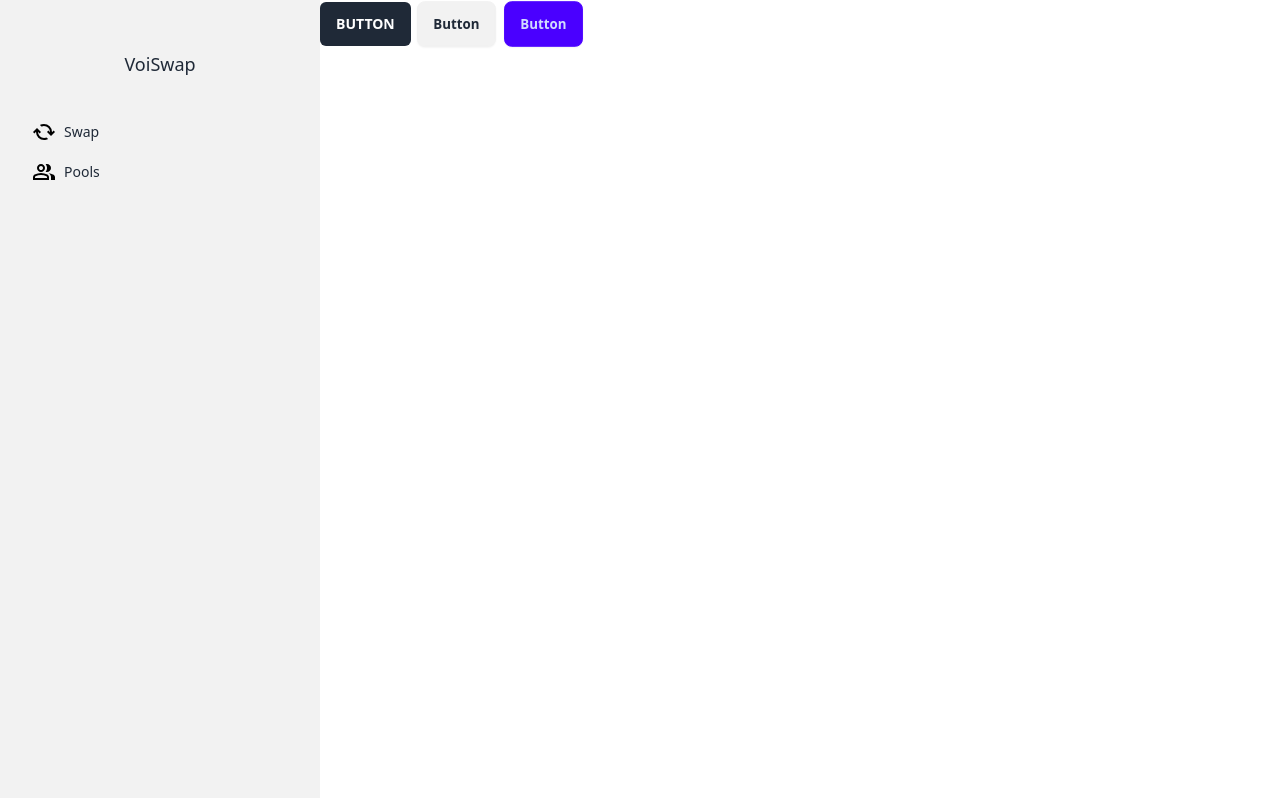
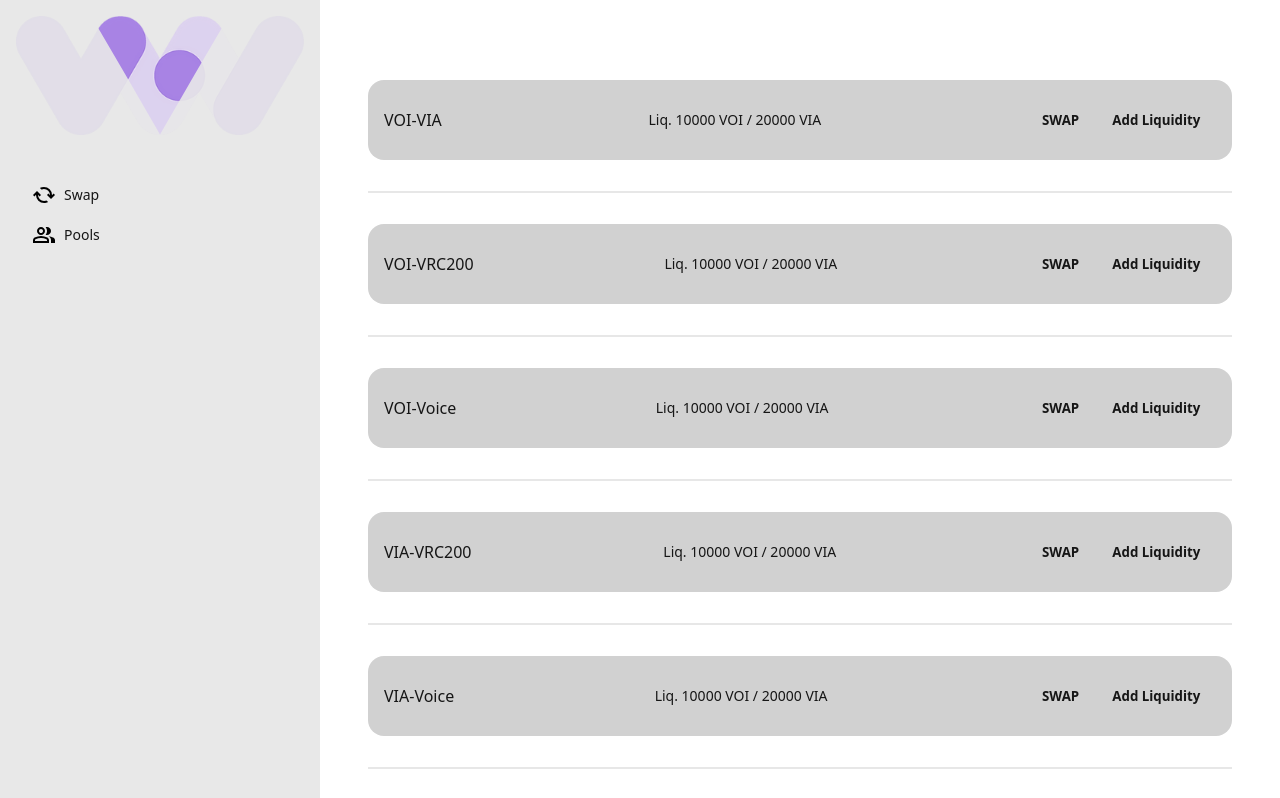
Before and after one commit to NomadexApp/nomadex-web, a SvelteKit app: page /pools in a window 1280 px wide. Shown: the top 798 px of the page. Built offline with nearby package versions, Linux system fonts and the light colour scheme.

Commit message:
update ui

```diff
--- a/src/app.html
+++ b/src/app.html
@@ -6,7 +6,7 @@
 		<meta name="viewport" content="width=device-width" />
 		%sveltekit.head%
 	</head>
-	<body data-sveltekit-preload-data="hover" data-theme="light">
+	<body data-sveltekit-preload-data="hover" data-theme="voitheme">
 		<div style="display: contents">%sveltekit.body%</div>
 	</body>
 </html>
--- a/src/lib/Dropdown.svelte
+++ b/src/lib/Dropdown.svelte
@@ -5,6 +5,8 @@
 	export let selected: Option | undefined = firstSelected ? options[0] : undefined;
 	export let selectedValue: any = selected?.value;
 	export let onSelect = (value: any, option: Option) => {};
+	let className = '';
+	export { className as class };
 
 	let dropdownElement: HTMLDetailsElement;
 
@@ -20,7 +22,7 @@
 </script>
 
 <details class="dropdown dropdown-bottom dropdown-end" bind:this={dropdownElement}>
-	<summary class="m-1 btn">{selected?.name || 'None'}</summary>
+	<summary class="m-1 btn {className}">{selected?.name || 'None'}</summary>
 	<ul class="p-2 shadow menu dropdown-content z-[1] bg-base-100 rounded-box w-52">
 		{#each options as opt}
 			<li on:keydown={null} on:click={handleOptClick(opt)}>
--- a/src/lib/Sidebar.svelte
+++ b/src/lib/Sidebar.svelte
@@ -1,17 +1,19 @@
-<div class="hidden md:block">
-	<div class="drawer drawer-open">
+<div class="drawer drawer-open max-w-min">
 	<input id="my-drawer" type="checkbox" class="drawer-toggle" />
-		<div class="drawer-content">
-			<slot />
-		</div>
+	<div class="drawer-content" />
 	<div class="drawer-side">
 		<label for="my-drawer" aria-label="close sidebar" class="drawer-overlay" />
 		<ul class="menu p-4 w-80 min-h-full bg-base-200 text-base-content">
-				<span
-					class="w-24 h-24 flex justify-center items-center rounded-full text-lg hover:bg-gray-300 transition-all mx-auto cursor-pointer"
-				>
-					VoiSwap
-				</span>
+			<div class="cursor-pointer transition-all relative">
+				<img class="mask mask-triangle-2 opacity-50" alt="voi logo" src="/favicon.png" />
+				<img
+					class="absolute top-0 opacity-5 hover:opacity-100 transition-opacity duration-1000"
+					alt="voi logo"
+					src="/favicon.png"
+				/>
+			</div>
+			<br />
+			<br />
 			<li>
 				<a href="/swap" tabindex="0">
 					<svg xmlns="http://www.w3.org/2000/svg" height="24" viewBox="0 -960 960 960" width="24">
@@ -35,4 +37,3 @@
 		</ul>
 	</div>
 </div>
-</div>
--- a/src/routes/+layout.svelte
+++ b/src/routes/+layout.svelte
@@ -3,7 +3,12 @@
 	import '../app.css';
 </script>
 
-<Sidebar><slot /></Sidebar>
+<div class="hidden md:flex">
+	<Sidebar />
+	<div class="w-full flex flex-col">
+		<slot />
+	</div>
+</div>
 <div class="md:hidden flex w-[calc(100vw)] h-[calc(100vh)] justify-center items-center">
 	This screen size not supported for now
 </div>
--- a/src/routes/pools/+page.svelte
+++ b/src/routes/pools/+page.svelte
@@ -1,7 +1,34 @@
-<button
-	class="inline-block cursor-pointer rounded-md bg-gray-800 px-4 py-3 text-center text-sm font-semibold uppercase text-white transition duration-200 ease-in-out hover:bg-gray-900"
->
-	Button
-</button>
-<button class="btn">Button</button>
-<button class="btn btn-primary">Button</button>
+<script lang="ts">
+	import { goto } from '$app/navigation';
+	import { TokenType, type Token, knownTokens } from '$lib';
+	import Dropdown from '$lib/Dropdown.svelte';
+
+	let pools: [Token, Token][] = [
+		[knownTokens[0], knownTokens[1]],
+		[knownTokens[0], knownTokens[2]],
+		[knownTokens[0], knownTokens[3]],
+		[knownTokens[1], knownTokens[2]],
+		[knownTokens[1], knownTokens[3]],
+		[knownTokens[2], knownTokens[3]]
+	];
+</script>
+
+<div class="p-12 flex flex-col justify-start items-stretch h-full gap-2 pt-20">
+	{#each pools as pool}
+		<div class="grid h-20 card bg-base-300 rounded-box place-items-center">
+			<div class="w-full flex justify-between items-center py-2 px-4">
+				<span class="text-md">{pool[0].ticker}-{pool[1].ticker}</span>
+				<span class="text-sm">
+					Liq. {10000} VOI / {20000} VIA
+				</span>
+				<div>
+					<a href="/swap/{pool[0].ticker}-{pool[1].ticker}" class="btn btn-ghost btn-sm">SWAP</a>
+					<a href="/swap/{pool[0].ticker}-{pool[1].ticker}" class="btn btn-ghost btn-sm">
+						Add Liquidity
+					</a>
+				</div>
+			</div>
+		</div>
+		<div class="divider" />
+	{/each}
+</div>
--- a/src/routes/swap/+page.svelte
+++ b/src/routes/swap/+page.svelte
@@ -1,63 +1,9 @@
 <script lang="ts">
-	import { TokenType, type Token, knownTokens } from '$lib';
-	import Dropdown from '$lib/Dropdown.svelte';
+	import { goto } from '$app/navigation';
+	import { knownTokens } from '$lib';
+	import { onMount } from 'svelte';
 
-	let tokens: Token[] = [knownTokens[0], knownTokens[1]];
-
-	function swapOptions(token: Token): Token[] {
-		return knownTokens.filter((tok) => tok.ticker !== token.ticker);
-	}
-
-	function setSelectedToken(token: Token, index: number) {
-		const lastSelected = tokens[index];
-		if (lastSelected.ticker !== token.ticker) {
-			let otherTokenIndex: number = index === 0 ? 1 : 0;
-			if (token.ticker === tokens[otherTokenIndex].ticker) {
-				tokens[otherTokenIndex] = tokens[index];
-			}
-			tokens[index] = token;
-		}
-	}
+	onMount(() => {
+		goto(`/swap/${knownTokens[0].ticker}-${knownTokens[1].ticker}`, { replaceState: true });
+	});
 </script>
-
-<div class="flex flex-col justify-center items-center h-full prose">
-	<form on:submit|preventDefault class="flex flex-col gap-2 lg:min-w-72">
-		<h4 class="text-left">Swap {tokens[0].ticker} for {tokens[1].ticker}</h4>
-		<label for="">
-			{tokens[0].ticker}
-			{#if tokens[0].type}({tokens[0].type}){/if}
-		</label>
-		<div>
-			<input
-				type="number"
-				placeholder="{tokens[0].ticker} amount"
-				class="input input-bordered input-primary"
-			/>
-			<Dropdown
-				options={knownTokens.map((token) => ({ name: token.ticker, value: token }))}
-				selected={{ name: tokens[0].ticker, value: tokens[0] }}
-				onSelect={(value) => setSelectedToken(value, 0)}
-			/>
-		</div>
-		<label for=""
-			>{tokens[1].ticker}
-			{#if tokens[1].type}({tokens[1].type}){/if}</label
-		>
-		<div>
-			<input
-				type="number"
-				placeholder="{tokens[1].ticker} amount"
-				class="input input-bordered input-primary"
-			/>
-			<Dropdown
-				options={knownTokens.map((token) => ({ name: token.ticker, value: token }))}
-				selected={{ name: tokens[1].ticker, value: tokens[1] }}
-				onSelect={(value) => setSelectedToken(value, 1)}
-			/>
-		</div>
-		<button
-			class="btn btn-outline btn-primary"
-			class:btn-disabled={tokens[0].ticker === tokens[1].ticker}>Swap</button
-		>
-	</form>
-</div>
--- /dev/null
+++ b/src/routes/swap/[tokenA]-[tokenB]/+page.svelte
@@ -0,0 +1,88 @@
+<script lang="ts">
+	import { TokenType, type Token, knownTokens } from '$lib';
+	import Dropdown from '$lib/Dropdown.svelte';
+	import { getStores } from '$app/stores';
+	import { goto } from '$app/navigation';
+	import { onMount } from 'svelte';
+	import { browser } from '$app/environment';
+
+	const { page } = getStores();
+	const tokenA = knownTokens.find((token) => token.ticker === $page.params.tokenA);
+	const tokenB = knownTokens.find((token) => token.ticker === $page.params.tokenB);
+
+	let tokens: [Token, Token] | undefined = undefined;
+
+	onMount(() => {
+		if (!tokenA || !tokenB) {
+			goto(`/swap/${knownTokens[0].ticker}-${knownTokens[1].ticker}`, { replaceState: true });
+			return;
+		}
+		tokens = [tokenA, tokenB];
+	});
+
+	function setSelectedToken(token: Token, index: number) {
+		if (!tokens) return;
+		const lastSelected = tokens[index];
+		if (lastSelected.ticker !== token.ticker) {
+			let otherTokenIndex: number = index === 0 ? 1 : 0;
+			if (token.ticker === tokens[otherTokenIndex].ticker) {
+				tokens[otherTokenIndex] = tokens[index];
+			}
+			tokens[index] = token;
+		}
+	}
+
+	function updateRoute(tokenA: Token, tokenB: Token) {
+		goto(`/swap/${tokenA.ticker}-${tokenB.ticker}`);
+	}
+
+	$: browser && tokens && tokens[0] && tokens[1] && updateRoute(tokens[0], tokens[1]);
+</script>
+
+{#if tokenA && tokenB && tokens}
+	<div class="w-full h-full flex flex-col items-center p-12">
+		<form on:submit|preventDefault class="flex flex-col gap-2 w-full max-w-[448px] mt-40 prose">
+			<h4 class="text-left">Swap {tokens[0].ticker} for {tokens[1].ticker}</h4>
+			<label for="">
+				{tokens[0].ticker}
+				{#if tokens[0].type}({tokens[0].type}){/if}
+			</label>
+			<div class="flex items-center">
+				<input
+					type="number"
+					placeholder="{tokens[0].ticker} amount"
+					class="input input-primary border-r-0 rounded-r-none input-bordered w-full focus:outline-none"
+				/>
+				<Dropdown
+					class="btn-primary border-primary border-l-0 rounded-l-none m-0"
+					options={knownTokens.map((token) => ({ name: token.ticker, value: token }))}
+					selected={{ name: tokens[0].ticker, value: tokens[0] }}
+					onSelect={(value) => setSelectedToken(value, 0)}
+				/>
+			</div>
+			<label for=""
+				>{tokens[1].ticker}
+				{#if tokens[1].type}({tokens[1].type}){/if}</label
+			>
+			<div class="flex items-center">
+				<input
+					type="number"
+					placeholder="{tokens[1].ticker} amount"
+					class="input input-primary border-r-0 rounded-r-none input-bordered w-full focus:outline-none"
+				/>
+				<Dropdown
+					class="btn-primary border-primary border-l-0 rounded-l-none m-0"
+					options={knownTokens.map((token) => ({ name: token.ticker, value: token }))}
+					selected={{ name: tokens[1].ticker, value: tokens[1] }}
+					onSelect={(value) => setSelectedToken(value, 1)}
+				/>
+			</div>
+			<div class="flex justify-center mt-2">
+				<button
+					class="btn btn-primary w-full"
+					class:btn-disabled={tokens[0].ticker === tokens[1].ticker}>Swap</button
+				>
+			</div>
+		</form>
+	</div>
+{/if}
--- a/tailwind.config.js
+++ b/tailwind.config.js
@@ -4,42 +4,33 @@ export default {
   darkMode: false,
   daisyui: {
     themes: [
-      "light",
-      "dark",
-      "cupcake",
-      "bumblebee",
-      "emerald",
-      "corporate",
-      "synthwave",
-      "retro",
-      "cyberpunk",
-      "valentine",
-      "halloween",
-      "garden",
-      "forest",
-      "aqua",
-      "lofi",
-      "pastel",
-      "fantasy",
-      "wireframe",
-      "black",
-      "luxury",
-      "dracula",
-      "cmyk",
-      "autumn",
-      "business",
-      "acid",
-      "lemonade",
-      "night",
-      "coffee",
-      "winter",
-      "dim",
-      "nord",
-      "sunset",
-    ],
+      {
+        voitheme: {
+
+          "primary": "#6f2ae2",
+          "secondary": "#d4bff6",
+          "accent": "#6f2ae2",
+          "neutral": "#ffffff",
+          "base-100": "#ffffff",
+          // "info": "#ffffff",
+          // "success": "#00ffff",
+          // "warning": "#ffffff",
+          // "error": "#ffffff",
+        },
+      }
+    ], // false: only light + dark | true: all themes | array: specific themes like this ["light", "dark", "cupcake"]
+    darkTheme: "dark", // name of one of the included themes for dark mode
+    base: true, // applies background color and foreground color for root element by default
+    styled: true, // include daisyUI colors and design decisions for all components
+    utils: true, // adds responsive and modifier utility classes
+    prefix: "", // prefix for daisyUI classnames (components, modifiers and responsive class names. Not colors)
+    logs: true, // Shows info about daisyUI version and used config in the console when building your CSS
+    themeRoot: ":root", // The element that receives theme color CSS variables
   },
   theme: {
-    extend: {},
+    extend: {
+
+    },
   },
   plugins: [
     require("@tailwindcss/typography"),
```
Also changed, not shown: src/routes/swap/+page.ts (added), static/favicon.png. Lines whose indentation alone changed are shown as unchanged.
